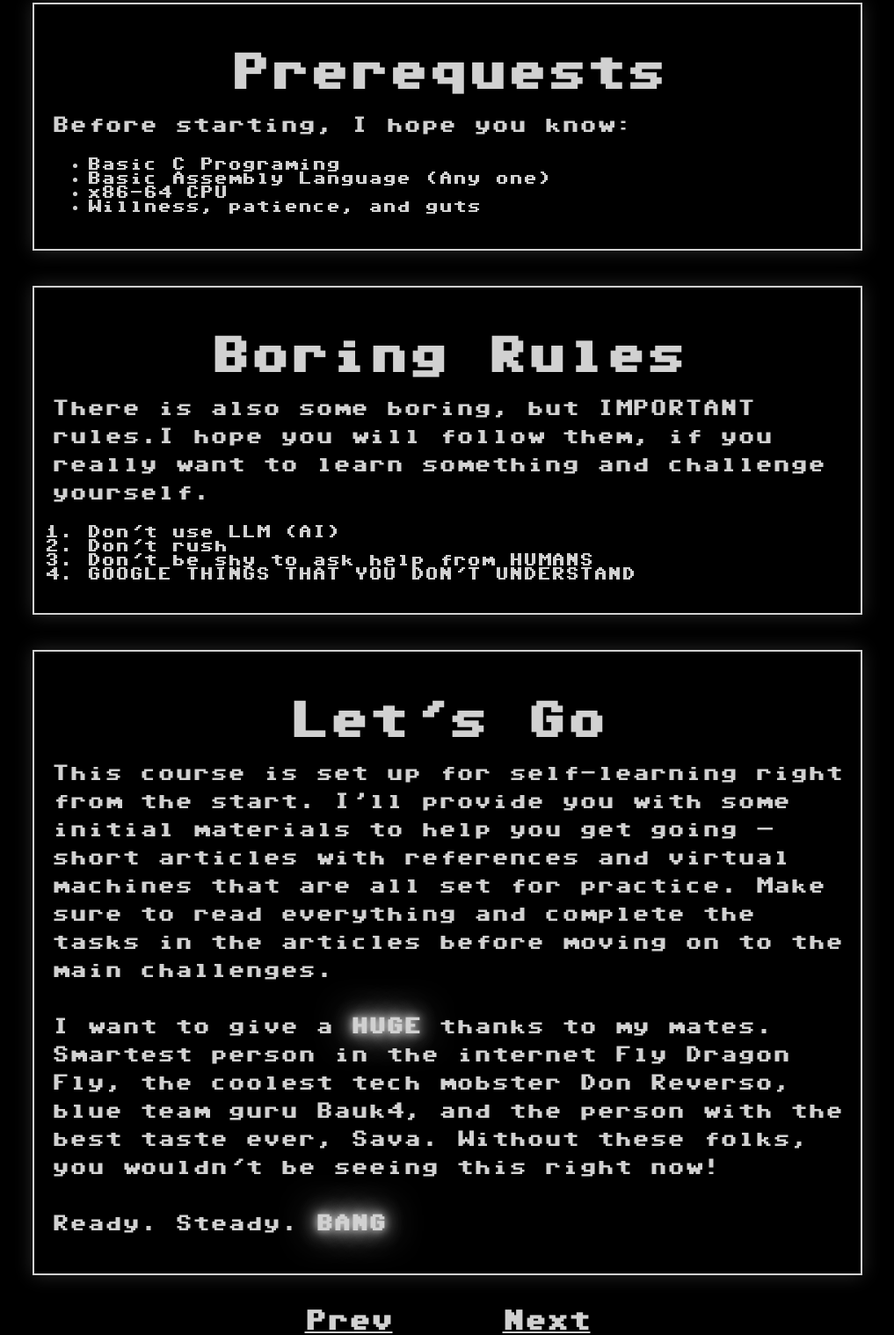
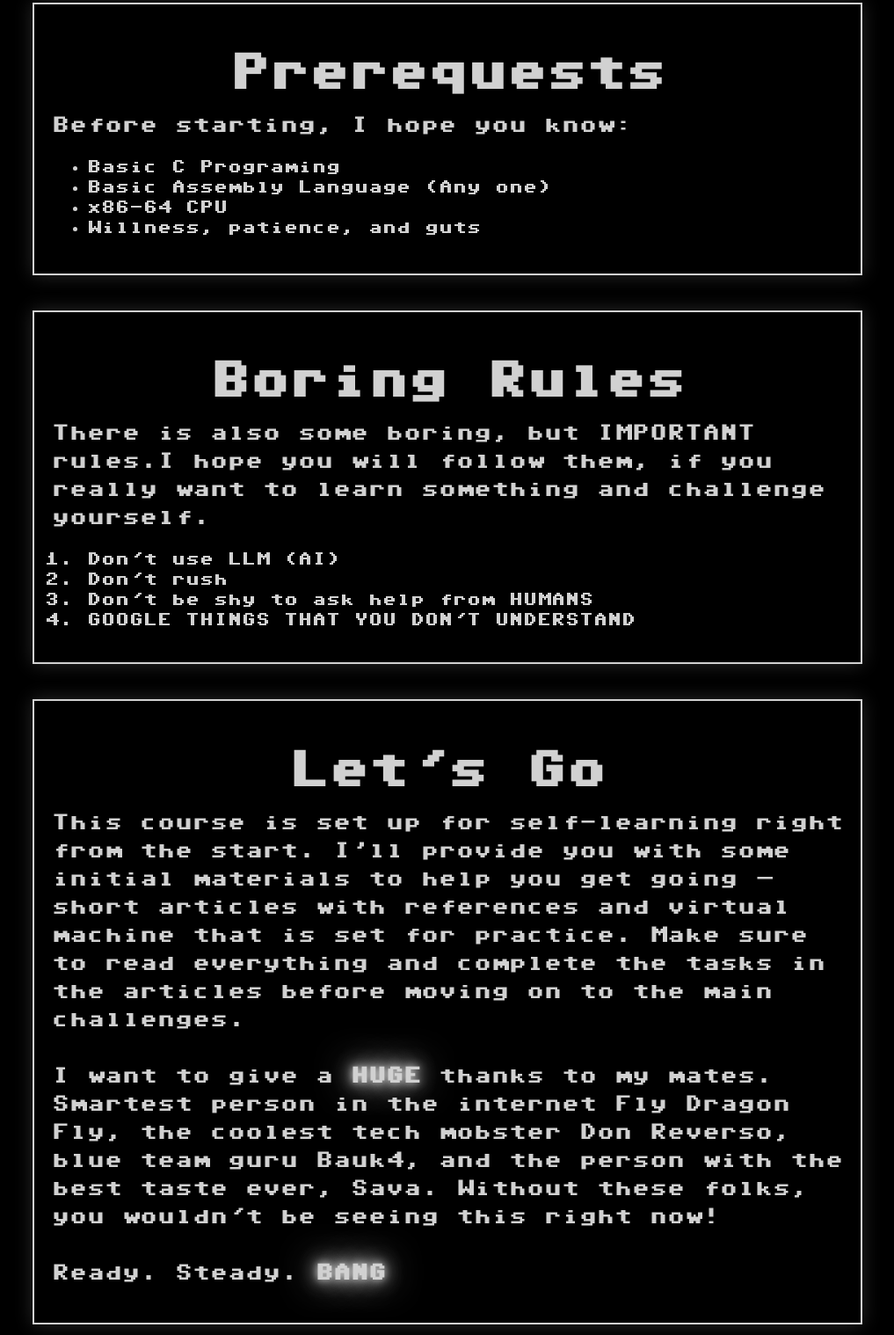
Before and after one commit to pwnophrenia/pwnophrenia.github.io, a plain HTML site: page welcome.html in a window 1280 px wide. Shown: the part 1127-2645 px from the top of the page at 88% size, without its empty margins (131-1148 px from the left). Drawn offline with Linux system fonts and the light colour scheme.

Commit message:
nx bypass

```diff
--- a/welcome.html
+++ b/welcome.html
@@ -75,6 +75,14 @@
     0 0 10px #D1D1D1,
     0 0 21px #D1D1D1,
     0 0 42px #D1D1D1;
+}
+
+ul {
+  line-height: 23px;
+}
+
+ol {
+  line-height: 23px;
 }
 
 img {
@@ -177,7 +185,7 @@
 </div>
 <div class="chapter" id="03">
 	<h2>Let's Go</h2>
-  <p>This course is set up for self-learning right from the start. I’ll provide you with some initial materials to help you get going — short articles with references and virtual machines that are all set for practice. Make sure to read everything and complete the tasks in the articles before moving on to the main challenges.<br><br>I want to give a <b>HUGE</b> thanks to my mates. Smartest person in the internet  Fly Dragon Fly, the coolest tech mobster Don Reverso, blue team guru Bauk4, and the person with the best taste ever, Sava. Without these folks, you wouldn't be seeing this right now!<br><br>Ready. Steady. <b>BANG</b></p>
+  <p>This course is set up for self-learning right from the start. I’ll provide you with some initial materials to help you get going — short articles with references and virtual machine that is set for practice. Make sure to read everything and complete the tasks in the articles before moving on to the main challenges.<br><br>I want to give a <b>HUGE</b> thanks to my mates. Smartest person in the internet  Fly Dragon Fly, the coolest tech mobster Don Reverso, blue team guru Bauk4, and the person with the best taste ever, Sava. Without these folks, you wouldn't be seeing this right now!<br><br>Ready. Steady. <b>BANG</b></p>
 </div>
 </body>
 <footer>
```
Also changed, not shown: pages/against_rules.html (+2 -2 lines), 1 other file.
